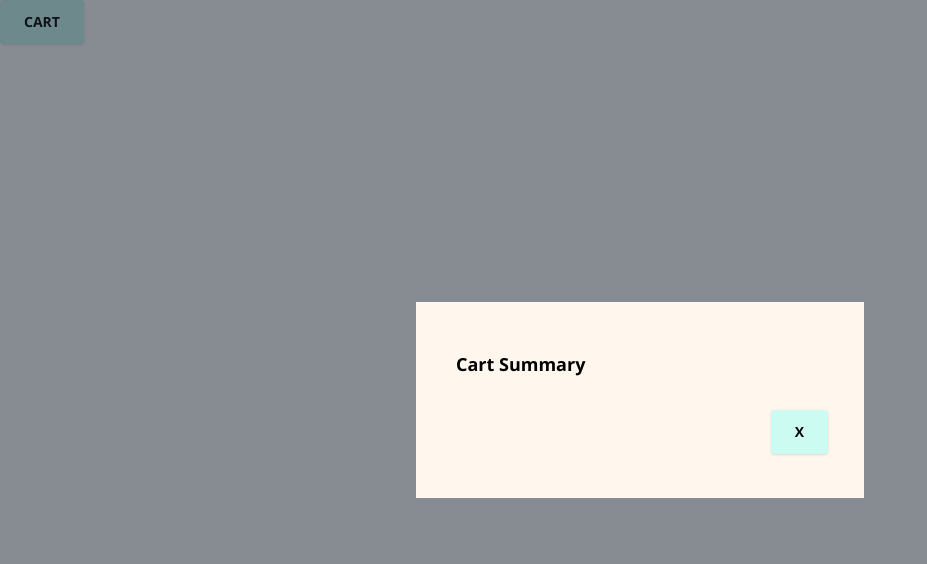
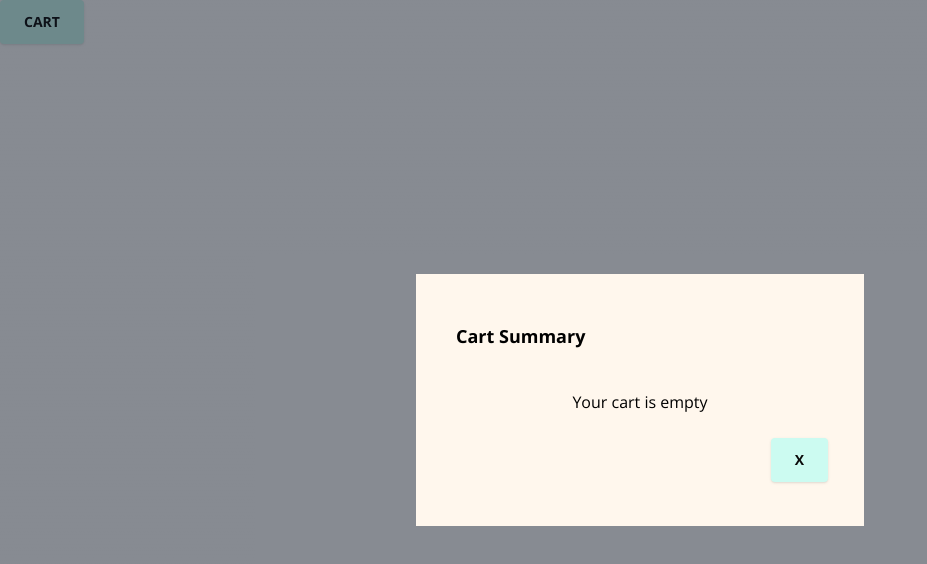
Before and after one commit to jparkley/shopper2-nextjs-stripe, a Next.js app: page /cart in a window 1280 px wide. Shown: the top 564 px of the page, without its empty margins (0-927 px from the left). Built offline with nearby package versions, Linux system fonts and the light colour scheme.

Commit message:
remove v1 code

```diff
--- a/src/components/checkout/CartModal.tsx
+++ b/src/components/checkout/CartModal.tsx
@@ -1,26 +1,15 @@
 'use client';
 
+import { useState } from "react";
 import { useCart } from "@/context/CartContext";
-import { useState } from "react";
-import Modal from "react-modal";
 import CartItem from "./CartItem";
-// import { useShoppingCart } from "use-shopping-cart"
-// import useCheckout from "../utils/useCheckout"
-// import CartItem from "./CartItem"
-
-// Modal.setAppElement("#root")
-Modal.setAppElement('body');
 
 const CartModal = ({ isOpen = true, toggleModal = true }) => {
-  // const handleCheckout = useCheckout()
-  // const { cartCount, formattedTotalPrice, cartDetails } = useShoppingCart()
-  // const cartItems = Object.keys(cartDetails).map(key => cartDetails[key])
 
   const [showModal, setShowModal] = useState(isOpen);
 
    const { cart: cartItems } = useCart();
   console.log('==== cart in modal', cartItems)
-  console.log('==== isopen', isOpen)
 
   return (
     <>
@@ -29,11 +18,7 @@ const CartModal = ({ isOpen = true, toggleModal = true }) => {
         type="button"
         onClick={() => setShowModal(true)}
       >Cart</button>
-      {/* // <Modal isOpen={isOpen} onRequestClose={toggleModal} contentLabel="Cart Modal" closeTimeoutMS={500} className="cart-modal" overlayClassName="cart-overlay"> */}
       {showModal &&
-      // <Modal isOpen={isOpen} contentLabel="Cart Modal" closeTimeoutMS={500} className="cart-modal" overlayClassName="cart-overlay"
-      //   // ariaHideApp={false}
-      // >
         <div className="fixed inset-0 flex flex-col justify-center items-center bg-gray-900 bg-opacity-50 z-50">
           <div className="relative inline-flex justify-between">
             <div className="relative flex flex-col bg-orange-50 py-10 px-8">
@@ -42,9 +27,15 @@ const CartModal = ({ isOpen = true, toggleModal = true }) => {
               </div>
 
               <div className="modal-body">
-                {cartItems && cartItems.map(item => (
-                  <CartItem key={item.id} item={item} />
-                ))}
+                { cartItems.length == 0 ? (
+                  <div className="flex justify-center pt-8">
+                    <p>Your cart is empty</p>
+                  </div>
+                ) : (
+                  cartItems.map(item => (
+                    <CartItem key={item.id} item={item} />
+                  ))
+                )}
               </div>
 
               <span className="d-flex align-items-center">
@@ -53,8 +44,7 @@ const CartModal = ({ isOpen = true, toggleModal = true }) => {
                     {/* {formattedTotalPrice} ({cartCount} Items) */}
                   </strong>
                   {/* <button type="button" className="btn-close ms-1" aria-label="Close" onClick={toggleModal}></button> */}
-                </span>
-
+              </span>
 
               <div className="flex justify-end mt-6">
                 {/* <button type="button" className="btn btn-primary text-dark" onClick={handleCheckout}>
@@ -66,14 +56,11 @@ const CartModal = ({ isOpen = true, toggleModal = true }) => {
                   data-bs-dismiss="modal"
                   // onClick={toggleModal}
                   onClick={() => setShowModal(false)}
-                >
-                X
-                </button>
+                > X </button>
               </div>
             </div>
           </div>
         </div>
-      // </Modal>
       }
     </>
   )
```
